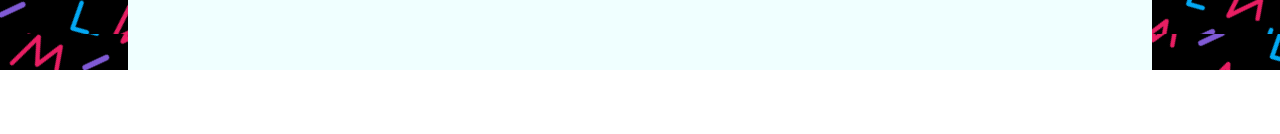
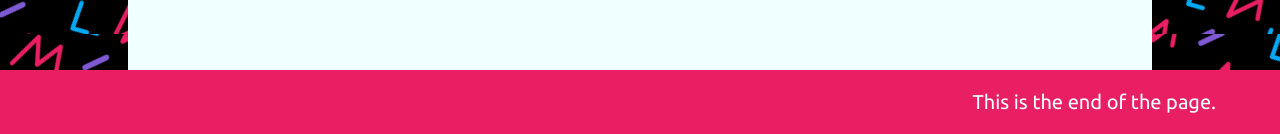
Before and after one commit to pamchiis/chalkspider_artstore, a plain HTML site: page index.html in a window 1280 px wide. Shown: the part 2366-2500 px from the top of the page. Before the commit the page ends 2436 px from the top, so only its background shows below. Drawn offline with Linux system fonts and the light colour scheme.

Commit message:
Add footer. Fix syntax.

```diff
--- a/index.html
+++ b/index.html
@@ -11,6 +11,7 @@
     <title>Chalkspider Art</title>
 </head>
 <body>
+    <header>
         <div class="menu-container">
             <div class="menu">
                 <div class="logo"><img src="resources/img/cat_icon.png"></div>
@@ -20,6 +21,7 @@
                 </div>
             </div>
         </div>
+    </header>
 
     <div class='header'>
         <img class="header-img" src="resources/img/header.png">
@@ -42,5 +44,12 @@
         </div>
     </div>
 
+    <footer>
+        <div class="menu-container">
+            <div class="footer-menu-items">
+                <p>This is the end of the page.</p>
+            </div>
+        </div>
+    </footer>
 </body>
 </html>
--- a/resources/css/styles.css
+++ b/resources/css/styles.css
@@ -77,3 +77,8 @@ h1{
     max-height: 300px;
     object-fit: cover;
 }
+.footer-menu-items{
+    display: flex;
+    width: 90%;
+    justify-content: end;
+}
```
Lines whose indentation alone changed are shown as unchanged.
